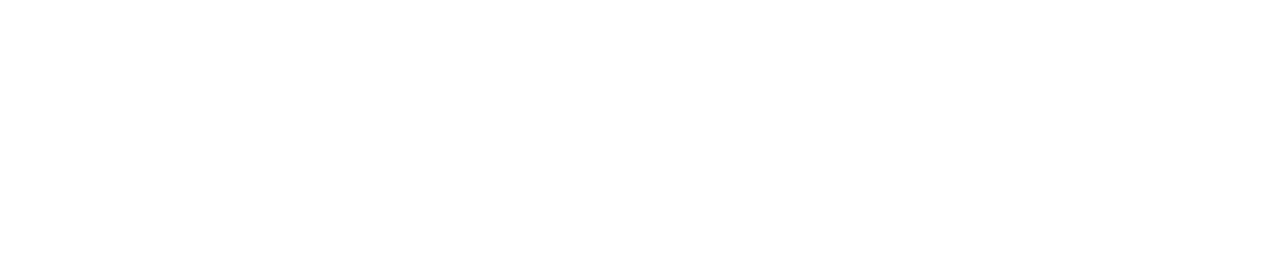
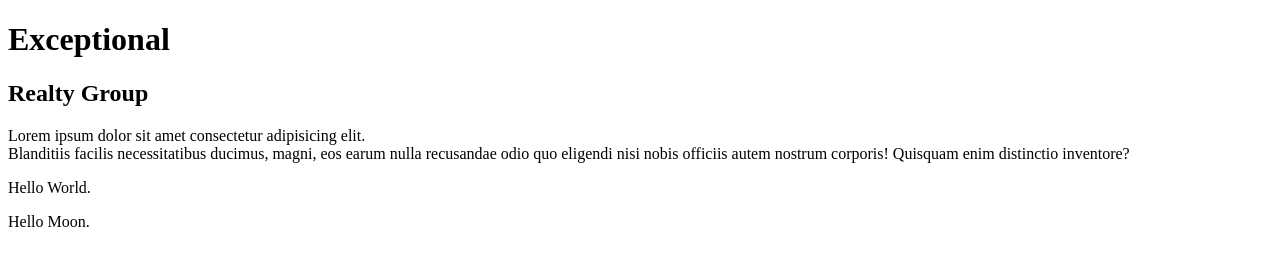
Before and after one commit to lulabromark/exceptional-realty, a plain HTML site: page index.html in a window 1280 px wide. Drawn offline with Linux system fonts and the light colour scheme.

Commit message:
add body content to index.html

```diff
--- a/index.html
+++ b/index.html
@@ -12,5 +12,11 @@
   </head>
   <body>
     <!-- The body is the entire viewable area of the web page.-->
+    <h1>Exceptional</h1>
+    <h2>Realty Group</h2>
+
+    <p>Lorem ipsum dolor sit amet consectetur adipisicing elit. <br>Blanditiis facilis necessitatibus ducimus, magni, eos earum nulla recusandae odio quo eligendi nisi nobis officiis autem nostrum corporis! Quisquam enim distinctio inventore?</p>
+    <p>Hello World.</p>
+    <p>Hello Moon.</p>
   </body>
 </html>
```
